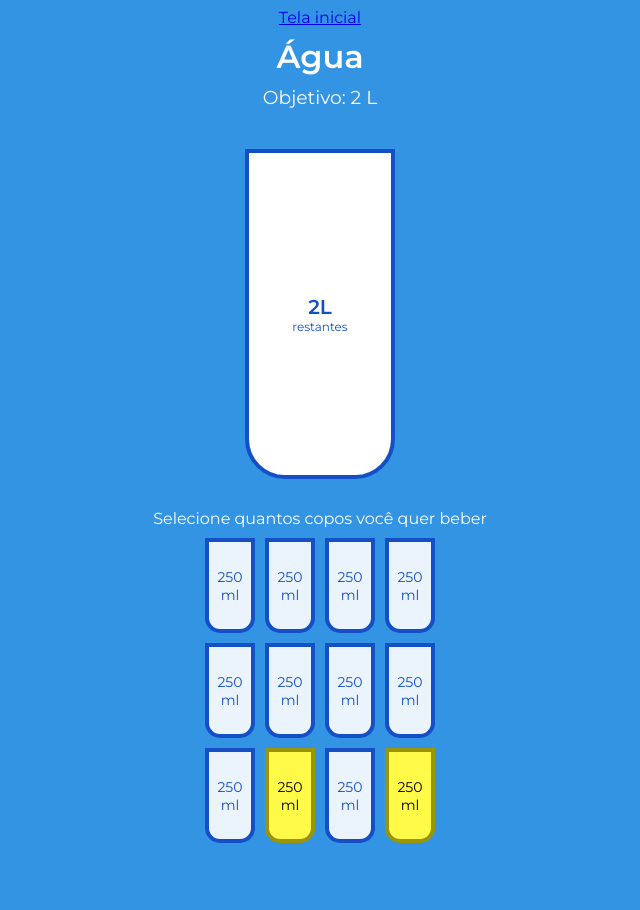
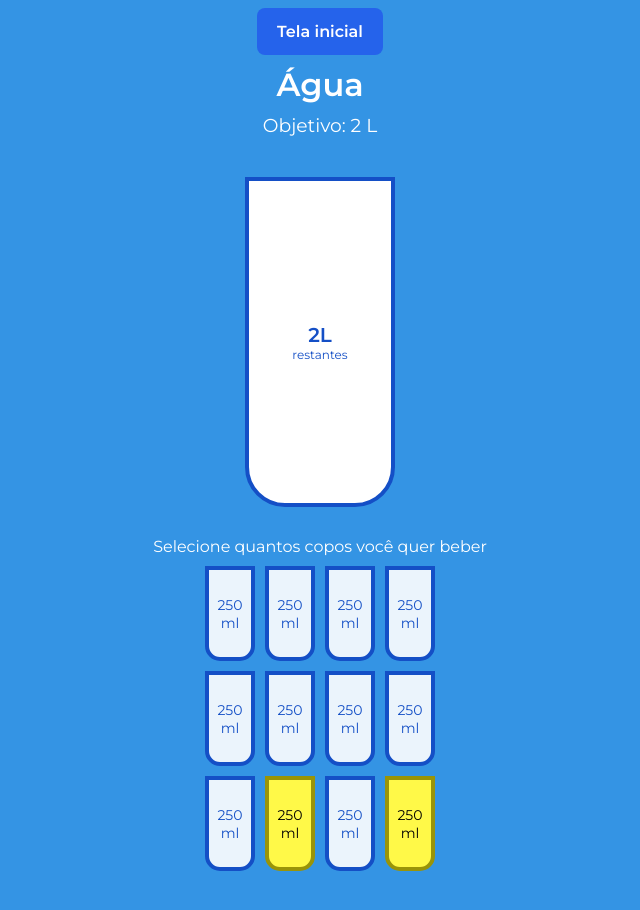
Before and after one commit to vitorbrandaov9-cloud/vitorbrandaov9-cloud.github.io, a plain HTML site: page agua.html in a window 1280 px wide. Shown: the whole page, without its empty margins (320-960 px from the left). Before the commit the page ends 888 px from the top, so only its background shows below. Drawn offline with Linux system fonts and the light colour scheme.

Commit message:
Add button styles to agua.html
Added CSS styles for button hover effects.

```diff
--- a/agua.html
+++ b/agua.html
@@ -6,6 +6,24 @@
     <link rel="stylesheet" href="style.css" />
     <title>Beba água</title>
   </head>
+    <style>
+              .botao {
+        display: block;
+        padding: 14px 20px;
+        border-radius: 8px;
+        background: #2563eb;
+        color: #fff;
+        text-decoration: none;
+        font-weight: bold;
+        transition: 0.2s;
+      }
+
+      .botao:hover {
+        background: #1d4ed8;
+        transform: translateY(-2px);
+      }
+
+    </style>
   <body>
          <a class="botao" href="index.html">Tela inicial</a>
     <h1>Água</h1>
```
